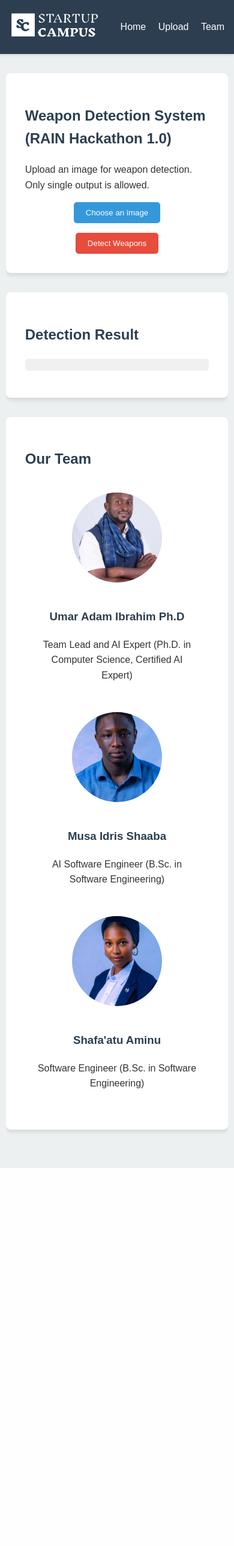
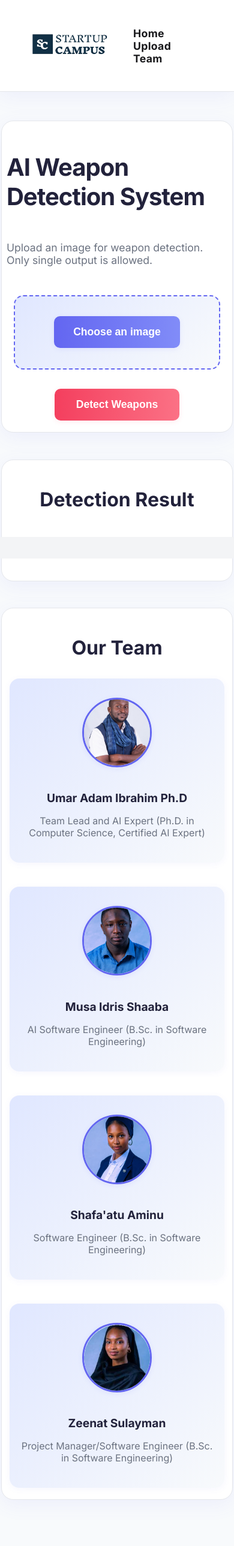
Before and after one commit to idrismusa4/ai-wds-webapp, a Flask app: page / in a window 390 px wide. Shown: the whole page at 60% size. Before the commit the page ends 1947 px from the top, so only its background shows below. Run offline with Flask 3, Linux system fonts and the light colour scheme.

Commit message:
Update UI styles and improve layout in index.html; modify team member section and enhance responsiveness. Update binary files for model and weapon detection.

```diff
--- a/templates/index.html
+++ b/templates/index.html
@@ -4,208 +4,281 @@
     <meta charset="UTF-8">
     <meta name="viewport" content="width=device-width, initial-scale=1.0">
     <title>Weapon Detection System</title>
+    <link href="https://fonts.googleapis.com/css2?family=Inter:wght@400;700&display=swap" rel="stylesheet">
     <style>
         :root {
-            --primary-color: #3498db;
-            --secondary-color: #2c3e50;
-            --accent-color: #e74c3c;
-            --background-color: #ecf0f1;
-            --text-color: #333;
-            --success-color: #2ecc71;
+            --primary-color: #6366f1;
+            --secondary-color: #18181b;
+            --accent-color: #f43f5e;
+            --background-color: #f8fafc;
+            --card-bg: #fff;
+            --text-color: #22223b;
+            --success-color: #22c55e;
+            --shadow: 0 8px 32px rgba(99,102,241,0.08);
+            --border-radius: 20px;
         }
-
         body {
-            font-family: 'Arial', sans-serif;
-            line-height: 1.6;
+            font-family: 'Inter', Arial, sans-serif;
+            background: var(--background-color);
+            color: var(--text-color);
             margin: 0;
             padding: 0;
-            background-color: var(--background-color);
-            color: var(--text-color);
         }
-
         .navbar {
-            background-color: var(--secondary-color);
-            color: #fff;
-            padding: 1rem;
+            background: var(--card-bg);
+            color: var(--secondary-color);
+            padding: 1.5rem 2.5rem;
             display: flex;
             justify-content: space-between;
             align-items: center;
-            box-shadow: 0 2px 4px rgba(0,0,0,0.1);
+            box-shadow: var(--shadow);
+            border-bottom: 1px solid #e5e7eb;
         }
-
         .logo-placeholder {
-            width: 50px;
-            height: 50px;
-            background-color: var(--primary-color);
+            width: 56px;
+            height: 56px;
+            background: linear-gradient(135deg, var(--primary-color), #a5b4fc);
             display: flex;
             justify-content: center;
             align-items: center;
             border-radius: 50%;
             font-weight: bold;
+            color: #fff;
+            font-size: 2rem;
+            box-shadow: 0 2px 8px rgba(99,102,241,0.12);
         }
-
         .nav-links a {
-            color: #fff;
+            color: var(--secondary-color);
             text-decoration: none;
-            margin-left: 1rem;
-            transition: color 0.3s ease;
+            margin-left: 2rem;
+            font-weight: 700;
+            font-size: 1.1rem;
+            letter-spacing: 0.02em;
+            transition: color 0.2s;
         }
-
         .nav-links a:hover {
             color: var(--primary-color);
         }
-
         .container {
-            width: 80%;
+            width: 95%;
             max-width: 1200px;
-            margin: auto;
-            overflow: hidden;
-            padding: 2rem 0;
+            margin: 3rem auto 0 auto;
+            padding-bottom: 2rem;
         }
-
         .upload-section, .result-section, .team-section {
-            background-color: #fff;
-            border-radius: 8px;
-            padding: 2rem;
-            margin-bottom: 2rem;
-            box-shadow: 0 4px 6px rgba(0,0,0,0.1);
+            background: var(--card-bg);
+            border-radius: var(--border-radius);
+            padding: 2.8rem 2.2rem;
+            margin-bottom: 2.8rem;
+            box-shadow: var(--shadow);
+            border: 1px solid #e5e7eb;
         }
-
+        .upload-section {
+            display: flex;
+            flex-direction: column;
+            align-items: center;
+            gap: 1.5rem;
+        }
+        .upload-section h1 {
+            font-size: 2.5rem;
+            font-weight: 700;
+            margin-bottom: 0.5rem;
+            letter-spacing: -1px;
+        }
+        .upload-section p {
+            font-size: 1.1rem;
+            color: #6b7280;
+            margin-bottom: 1.5rem;
+        }
         .upload-form {
             display: flex;
             flex-direction: column;
             align-items: center;
+            gap: 1.5rem;
+            width: 100%;
         }
-
         .file-input-wrapper {
             position: relative;
             overflow: hidden;
-            display: inline-block;
+            display: flex;
+            align-items: center;
+            justify-content: center;
+            width: 340px;
+            height: 120px;
+            background: linear-gradient(135deg, #e0e7ff 0%, #f8fafc 100%);
+            border: 2px dashed var(--primary-color);
+            border-radius: 16px;
             cursor: pointer;
+            transition: border-color 0.2s;
         }
-
+        .file-input-wrapper:hover {
+            border-color: var(--accent-color);
+        }
         .file-input-wrapper input[type=file] {
             font-size: 100px;
             position: absolute;
             left: 0;
             top: 0;
             opacity: 0;
+            width: 100%;
+            height: 100%;
             cursor: pointer;
         }
-
         .file-input-wrapper .btn {
             display: inline-block;
-            padding: 10px 20px;
-            background-color: var(--primary-color);
-            color: white;
+            padding: 16px 32px;
+            background: linear-gradient(90deg, var(--primary-color), #818cf8);
+            color: #fff;
             border: none;
-            border-radius: 5px;
+            border-radius: 10px;
+            font-size: 1.1rem;
+            font-weight: 700;
             cursor: pointer;
-            transition: background-color 0.3s ease;
+            box-shadow: 0 2px 8px rgba(99,102,241,0.10);
+            transition: background 0.2s, transform 0.1s;
+            z-index: 2;
         }
-
         .file-input-wrapper .btn:hover {
-            background-color: #2980b9;
+            background: linear-gradient(90deg, #818cf8, var(--primary-color));
+            transform: translateY(-2px) scale(1.04);
+        }
+        .submit-btn {
+            margin-top: 0.5rem;
+            padding: 16px 36px;
+            background: linear-gradient(90deg, var(--accent-color), #fb7185);
+            color: #fff;
+            border: none;
+            border-radius: 10px;
+            font-size: 1.1rem;
+            font-weight: 700;
             cursor: pointer;
+            box-shadow: 0 2px 8px rgba(244,63,94,0.10);
+            transition: background 0.2s, transform 0.1s;
         }
-
-        .submit-btn {
+        .submit-btn:hover {
+            background: linear-gradient(90deg, #fb7185, var(--accent-color));
+            transform: translateY(-2px) scale(1.04);
+        }
+        .success-message {
+            color: var(--success-color);
+            font-weight: 700;
+            margin-top: 0.5rem;
+            display: none;
+            font-size: 1.1rem;
+        }
+        .image-preview {
+            max-width: 340px;
+            max-height: 340px;
             margin-top: 1rem;
-            padding: 10px 20px;
-            background-color: var(--accent-color);
-            color: white;
-            border: none;
-            border-radius: 5px;
-            cursor: pointer;
-            transition: background-color 0.3s ease;
+            border-radius: 14px;
+            box-shadow: var(--shadow);
+            display: none;
         }
-
-        .submit-btn:hover {
-            background-color: #c0392b;
-            cursor: pointer;
+        .result-section {
+            display: flex;
+            flex-direction: column;
+            align-items: center;
         }
-
+        .result-section h2 {
+            font-size: 2rem;
+            font-weight: 700;
+            margin-bottom: 1.2rem;
+        }
         .result-image {
             max-width: 100%;
             height: auto;
-            border-radius: 8px;
-            box-shadow: 0 4px 6px rgba(0,0,0,0.1);
+            border-radius: 16px;
+            box-shadow: var(--shadow);
+            margin-top: 1.2rem;
         }
-
+        #detection-stats {
+            margin-top: 1.5rem;
+            font-family: monospace;
+            white-space: pre-wrap;
+            background: #f3f4f6;
+            padding: 18px;
+            border-radius: 10px;
+            font-size: 1.1rem;
+            color: #374151;
+            width: 100%;
+            max-width: 600px;
+        }
+        #loader {
+            text-align: center;
+            margin-top: 1rem;
+        }
+        #loader img {
+            width: 56px;
+            height: 56px;
+        }
+        .team-section {
+            display: flex;
+            flex-direction: column;
+            align-items: center;
+        }
+        .team-section h2 {
+            font-size: 2rem;
+            font-weight: 700;
+            margin-bottom: 2rem;
+        }
         .team-members {
             display: flex;
-            justify-content: space-around;
+            justify-content: center;
             flex-wrap: wrap;
+            gap: 2.5rem;
+            width: 100%;
         }
-
         .team-member {
             text-align: center;
-            margin: 1rem;
+            background: linear-gradient(135deg, #e0e7ff 0%, #f8fafc 100%);
+            border-radius: 16px;
+            box-shadow: 0 2px 12px rgba(99,102,241,0.06);
+            padding: 2rem 1.2rem 1.5rem 1.2rem;
+            flex: 1 1 240px;
+            min-width: 220px;
+            max-width: 320px;
+            transition: transform 0.15s, box-shadow 0.15s;
         }
-
+        .team-member:hover {
+            transform: translateY(-6px) scale(1.03);
+            box-shadow: 0 8px 32px rgba(99,102,241,0.13);
+        }
         .team-member-image {
-            width: 150px;
-            height: 150px;
+            width: 110px;
+            height: 110px;
             border-radius: 50%;
             object-fit: cover;
             margin-bottom: 1rem;
+            border: 3px solid var(--primary-color);
+            box-shadow: 0 2px 8px rgba(99,102,241,0.10);
         }
-
-        h1, h2, h3 {
-            color: var(--secondary-color);
+        .team-member h3 {
+            font-size: 1.2rem;
+            font-weight: 700;
+            margin-bottom: 0.5rem;
         }
-
-        .success-message {
-            color: var(--success-color);
-            font-weight: bold;
-            margin-top: 1rem;
-            display: none;
+        .team-member p {
+            color: #6b7280;
+            font-size: 1rem;
         }
-
-        .image-preview {
-            max-width: 300px;
-            max-height: 300px;
-            margin-top: 1rem;
-            border-radius: 8px;
-            box-shadow: 0 4px 6px rgba(0,0,0,0.1);
-            display: none;
-        }
-
-        @media (max-width: 768px) {
+        @media (max-width: 900px) {
             .container {
-                width: 95%;
+                width: 99%;
             }
-
             .team-members {
                 flex-direction: column;
                 align-items: center;
             }
-        }
-
-        #detection-stats {
-            margin-top: 1rem;
-            font-family: monospace;
-            white-space: pre-wrap;
-            background-color: #f0f0f0;
-            padding: 10px;
-            border-radius: 5px;
-        }
-
-        #loader {
-            text-align: center;
-            margin-top: 1rem;
-        }
-
-        #loader img {
-            width: 50px; /* Adjust the size as needed */
-            height: 50px; /* Adjust the size as needed */
+            .upload-section, .result-section, .team-section {
+                padding: 1.2rem 0.5rem;
+            }
         }
     </style>
 </head>
 <body>
     <nav class="navbar">
         <div >
-            <img src="../static/logo.png" alt="SC" width="150px" height="50px" >
+            <img src="/static/logo.jpeg" alt="SC" width="150px" height="100px" >
         </div>
         <div class="nav-links">
             <a href="#home">Home</a>
@@ -216,7 +289,7 @@
 
     <div class="container">
         <section id="home" class="upload-section">
-            <h1>Weapon Detection System (RAIN Hackathon 1.0)</h1>
+            <h1>AI Weapon Detection System</h1>
             <p>Upload an image for weapon detection. Only single output is allowed.</p>
             <form action="/upload" method="post" enctype="multipart/form-data" class="upload-form" id="upload-form">
                 <div class="file-input-wrapper">
@@ -256,6 +329,11 @@
                     <h3>Shafa'atu Aminu</h3>
                     <p>Software Engineer (B.Sc. in Software Engineering)</p>
                 </div>
+                <div class="team-member">
+                    <img src="../static/zeenat.png" alt="Mike Johnson" class="team-member-image">
+                    <h3>Zeenat Sulayman</h3>
+                    <p>Project Manager/Software Engineer (B.Sc. in Software Engineering)</p>
+                </div>
             </div>
         </section>
     </div>
@@ -268,6 +346,13 @@
             const imagePreview = document.getElementById('image-preview');
             const resultContainer = document.getElementById('result-container');
             const loader = document.getElementById('loader');
+            const chooseBtn = document.querySelector('.file-input-wrapper .btn');
+            if (chooseBtn && fileInput) {
+                chooseBtn.addEventListener('click', function(e) {
+                    e.preventDefault();
+                    fileInput.click();
+                });
+            }
 
             fileInput.addEventListener('change', function(e) {
                 const file = e.target.files[0];
```
Also changed, not shown: static/logo.jpeg (added), static/zeenat.png (added), 1 other file.
